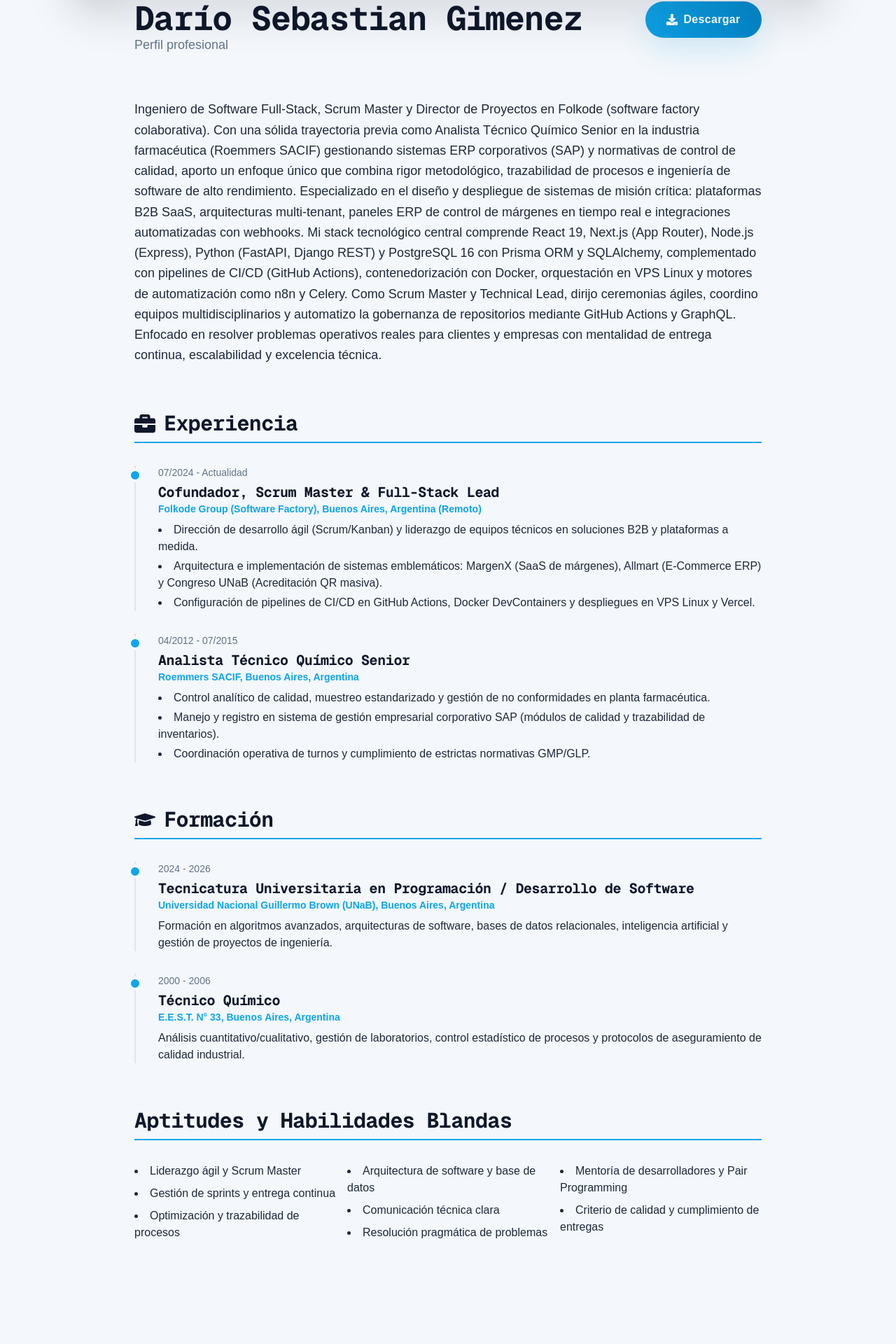
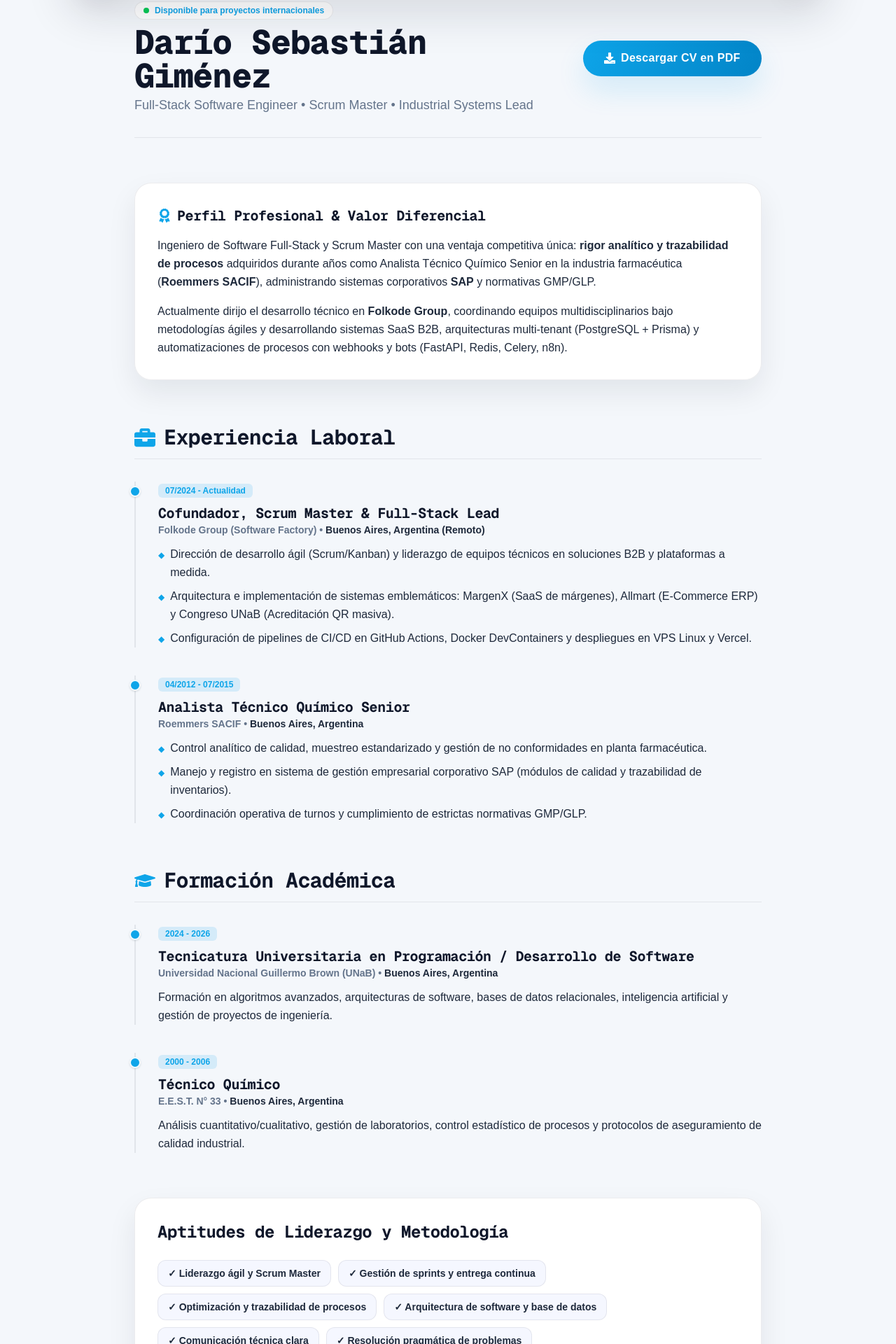
Before and after one commit to dgimenezdeveloper/portafolio-daseg, a Next.js app: page /cv in a window 1280 px wide. Shown: the part 100-2020 px from the top of the page at 70% size. Before the commit the page ends 1980 px from the top, so only its background shows below. Built offline with nearby package versions, Linux system fonts and the light colour scheme.

Commit message:
fix(uxui): Cambios en el GUI

```diff
--- a/src/app/cv/page.tsx
+++ b/src/app/cv/page.tsx
@@ -1,9 +1,8 @@
-"use client"
+"use client";
 import { cvData } from '@/data/cvData';
 import { motion } from 'framer-motion';
-import { FaDownload, FaBriefcase, FaGraduationCap } from 'react-icons/fa';
+import { FaDownload, FaBriefcase, FaGraduationCap, FaAward } from 'react-icons/fa';
 
-// Define a type for Timeline items
 type TimelineItemType = {
   period: string;
   role?: string;
@@ -14,68 +13,121 @@ type TimelineItemType = {
   description: string | string[];
 };
 
-// El componente TimelineItem se vuelve más flexible
 const TimelineItem = ({ item }: { item: TimelineItemType }) => (
   <motion.div
-    className="relative mb-8 border-l-2 border-soft pl-8"
+    className="relative mb-10 border-l-2 border-soft pl-6 sm:pl-8"
     initial={{ opacity: 0, x: -20 }}
-    whileInView={{ opacity: 1, x: 0 }} viewport={{ once: true }} transition={{ duration: 0.6 }}
+    whileInView={{ opacity: 1, x: 0 }}
+    viewport={{ once: true }}
+    transition={{ duration: 0.5 }}
   >
-    <div className="absolute -left-[11px] top-1 h-5 w-5 rounded-full border-4 border-[var(--surface)] bg-[var(--accent)]"></div>
-    <p className="mb-1 text-sm text-muted">{item.period}</p>
-    <h3 className="text-xl font-bold text-primary">{item.role || item.degree}</h3>
-    <p className="mb-2 text-sm font-semibold text-[var(--accent)]">{item.company || item.institution}, {item.location}</p>
+    <div className="absolute -left-[9px] top-1.5 h-4 w-4 rounded-full border-2 border-[var(--surface)] bg-[var(--accent)] shadow-sm"></div>
+    <span className="inline-block rounded-md bg-[var(--accent-soft)] px-2.5 py-0.5 text-xs font-semibold text-[var(--accent)] mb-1">
+      {item.period}
+    </span>
+    <h3 className="text-xl font-bold text-primary mt-1">{item.role || item.degree}</h3>
+    <p className="mb-3 text-sm font-semibold text-muted">
+      {item.company || item.institution} • <span className="text-secondary">{item.location}</span>
+    </p>
 
     {Array.isArray(item.description) ? (
-      <ul className="list-disc list-inside space-y-1 text-secondary">
-        {item.description.map((point: string, i: number) => <li key={i}>{point}</li>)}
+      <ul className="space-y-2 text-sm sm:text-base text-secondary leading-relaxed">
+        {item.description.map((point: string, i: number) => (
+          <li key={i} className="flex items-start gap-2">
+            <span className="text-[var(--accent)] mt-1.5 text-xs">◆</span>
+            <span>{point}</span>
+          </li>
+        ))}
       </ul>
     ) : (
-      <p className="text-secondary">{item.description}</p>
+      <p className="text-sm sm:text-base leading-relaxed text-secondary">{item.description}</p>
     )}
   </motion.div>
 );
 
 export default function CVPage() {
   return (
-    <div className="section-shell pt-36">
+    <div className="section-shell pt-40 sm:pt-44 pb-24">
       <div className="mx-auto max-w-4xl space-y-16">
-      {/* --- HEADER --- */}
-      <motion.div initial={{ opacity: 0, y: -20 }} animate={{ opacity: 1, y: 0 }} transition={{ duration: 0.8 }} className="flex flex-col items-start justify-between gap-4 sm:flex-row">
+
+        {/* HEADER DEL CV (Despejado de la navbar) */}
+        <motion.div
+          initial={{ opacity: 0, y: -20 }}
+          animate={{ opacity: 1, y: 0 }}
+          transition={{ duration: 0.6 }}
+          className="flex flex-col items-start justify-between gap-6 border-b border-soft pb-8 sm:flex-row sm:items-center"
+        >
           <div>
-          <h1 className="text-4xl md:text-5xl font-bold text-primary">Darío Sebastian Gimenez</h1>
-          <p className="text-lg text-muted">Perfil profesional</p>
+            <div className="inline-flex items-center gap-2 rounded-full border border-soft bg-surface px-3 py-1 text-xs font-semibold text-[var(--accent)] mb-2">
+              <span className="h-2 w-2 rounded-full bg-green-500 animate-pulse" />
+              Disponible para proyectos internacionales
             </div>
-        <a href="/cv-dario-gimenez.pdf" download className="btn-primary">
+            <h1 className="text-3xl sm:text-4xl md:text-5xl font-extrabold text-primary tracking-tight">
+              Darío Sebastián Giménez
+            </h1>
+            <p className="text-base sm:text-lg text-muted mt-1 font-medium">
+              Full-Stack Software Engineer • Scrum Master • Industrial Systems Lead
+            </p>
+          </div>
+          <a
+            href="/cv-dario-gimenez.pdf"
+            download
+            className="btn-primary flex items-center gap-2 whitespace-nowrap"
+          >
             <FaDownload />
-          Descargar
+            <span>Descargar CV en PDF</span>
           </a>
         </motion.div>
 
-      {/* --- SOBRE MÍ --- */}
-      <section>
-        <p className="text-lg leading-relaxed text-secondary">{cvData.aboutMeSummary}</p>
+        {/* RESUMEN EJECUTIVO (Estructurado en tarjetas) */}
+        <section className="rounded-3xl border border-soft bg-surface p-6 sm:p-8 shadow-card-soft space-y-4">
+          <h2 className="text-xl font-bold text-primary flex items-center gap-2">
+            <FaAward className="text-[var(--accent)]" />
+            Perfil Profesional & Valor Diferencial
+          </h2>
+          <p className="text-secondary leading-relaxed text-base">
+            Ingeniero de Software Full-Stack y Scrum Master con una ventaja competitiva única: <strong>rigor analítico y trazabilidad de procesos</strong> adquiridos durante años como Analista Técnico Químico Senior en la industria farmacéutica (<strong>Roemmers SACIF</strong>), administrando sistemas corporativos <strong>SAP</strong> y normativas GMP/GLP.
+          </p>
+          <p className="text-secondary leading-relaxed text-base">
+            Actualmente dirijo el desarrollo técnico en <strong>Folkode Group</strong>, coordinando equipos multidisciplinarios bajo metodologías ágiles y desarrollando sistemas SaaS B2B, arquitecturas multi-tenant (PostgreSQL + Prisma) y automatizaciones de procesos con webhooks y bots (FastAPI, Redis, Celery, n8n).
+          </p>
         </section>
 
-      {/* --- EXPERIENCIA --- */}
+        {/* EXPERIENCIA LABORAL */}
         <section>
-        <h2 className="mb-8 flex items-center gap-3 border-b-2 border-[var(--accent)] pb-2 text-3xl font-bold text-primary"><FaBriefcase />Experiencia</h2>
+          <h2 className="mb-8 flex items-center gap-3 border-b border-soft pb-3 text-2xl sm:text-3xl font-bold text-primary">
+            <FaBriefcase className="text-[var(--accent)]" />
+            Experiencia Laboral
+          </h2>
           <div>{cvData.experience.map((exp, i) => <TimelineItem key={i} item={exp} />)}</div>
         </section>
 
-      {/* --- EDUCACIÓN --- */}
+        {/* FORMACIÓN ACADÉMICA */}
         <section>
-        <h2 className="mb-8 flex items-center gap-3 border-b-2 border-[var(--accent)] pb-2 text-3xl font-bold text-primary"><FaGraduationCap />Formación</h2>
+          <h2 className="mb-8 flex items-center gap-3 border-b border-soft pb-3 text-2xl sm:text-3xl font-bold text-primary">
+            <FaGraduationCap className="text-[var(--accent)]" />
+            Formación Académica
+          </h2>
           <div>{cvData.education.map((edu, i) => <TimelineItem key={i} item={edu} />)}</div>
         </section>
 
-       {/* --- APTITUDES --- */}
-      <section>
-        <h2 className="mb-8 border-b-2 border-[var(--accent)] pb-2 text-3xl font-bold text-primary">Aptitudes y Habilidades Blandas</h2>
-        <ul className="columns-2 md:columns-3 text-secondary">
-          {cvData.softSkills.map(skill => <li key={skill} className="mb-2 list-inside list-disc">{skill}</li>)}
-        </ul>
+        {/* APTITUDES EN CHIPS VISUALES (Adiós a las viñetas planas) */}
+        <section className="rounded-3xl border border-soft bg-surface p-6 sm:p-8 shadow-card-soft">
+          <h2 className="mb-6 text-xl sm:text-2xl font-bold text-primary">
+            Aptitudes de Liderazgo y Metodología
+          </h2>
+          <div className="flex flex-wrap gap-2.5">
+            {cvData.softSkills.map((skill, index) => (
+              <span
+                key={index}
+                className="rounded-xl border border-soft bg-[var(--surface-muted)] px-3.5 py-2 text-xs sm:text-sm font-semibold text-secondary transition-colors hover:border-[var(--accent)] hover:text-[var(--accent)]"
+              >
+                ✓ {skill}
+              </span>
+            ))}
+          </div>
         </section>
+
       </div>
     </div>
   );
--- a/src/components/Footer.tsx
+++ b/src/components/Footer.tsx
@@ -4,29 +4,44 @@ export default function Footer() {
   const currentYear = new Date().getFullYear();
 
   return (
-    <footer className="w-full border-t border-soft bg-[var(--page-contrast)] px-4 py-8" role="contentinfo">
-      <div className="mx-auto flex max-w-6xl flex-col items-center justify-between gap-4 text-center text-sm text-muted sm:flex-row">
-        <p>© {currentYear} Daseg. Diseñado y construido por Darío Gimenez.</p>
-        <nav className="flex items-center gap-4 text-lg" aria-label="Redes sociales">
+    <footer className="w-full border-t border-soft bg-[var(--page-contrast)] px-4 py-12" role="contentinfo">
+      <div className="mx-auto flex max-w-6xl flex-col items-center justify-between gap-6 text-center sm:flex-row sm:text-left">
+        <div className="space-y-1">
+          <p className="text-sm font-bold text-primary">Darío Sebastián Giménez</p>
+          <p className="text-xs text-muted">
+            Full-Stack Engineer & Scrum Master • Buenos Aires, Argentina (Remoto a todo el mundo)
+          </p>
+        </div>
+
+        <div className="flex items-center gap-6">
+          <div className="inline-flex items-center gap-2 rounded-full border border-soft bg-surface px-3 py-1 text-xs font-medium text-secondary">
+            <span className="h-2 w-2 rounded-full bg-green-500 animate-pulse" />
+            Disponible para nuevos proyectos
+          </div>
+          <div className="flex items-center gap-4 text-lg">
             <a
               href="https://www.linkedin.com/in/daseg"
               target="_blank"
               rel="noopener noreferrer"
               className="text-muted transition-colors hover:text-[var(--accent)]"
-            aria-label="Perfil de LinkedIn de Darío Gimenez"
+              aria-label="LinkedIn"
             >
-            <FaLinkedin size={22} aria-hidden="true" />
+              <FaLinkedin size={22} />
             </a>
             <a
               href="https://github.com/dgimenezdeveloper"
               target="_blank"
               rel="noopener noreferrer"
               className="text-muted transition-colors hover:text-[var(--accent)]"
-            aria-label="Perfil de GitHub de Darío Gimenez"
+              aria-label="GitHub"
             >
-            <FaGithub size={22} aria-hidden="true" />
+              <FaGithub size={22} />
             </a>
-        </nav>
+          </div>
+        </div>
+      </div>
+      <div className="mt-8 text-center text-xs text-muted border-t border-soft/40 pt-4">
+        © {currentYear} Daseg. Diseñado con Next.js 15, React 19 y Tailwind CSS v4.
       </div>
     </footer>
   );
--- a/src/components/ProjectCard.tsx
+++ b/src/components/ProjectCard.tsx
@@ -60,13 +60,13 @@ export default function ProjectCard({ project }: ProjectProps) {
   return (
     <>
       <Tilt
-        perspective={1200}
+        perspective={1800}        // Perspectiva más natural
         glareEnable={true}
-        glareMaxOpacity={0.13}
+        glareMaxOpacity={0.08}    // Brillo sutil, no deslumbrante
         glarePosition="all"
-        scale={1.03}
-        tiltMaxAngleX={12}
-        tiltMaxAngleY={12}
+        scale={1.01}             // Escala casi imperceptible (no salta a la cara)
+        tiltMaxAngleX={4}         // Inclinación suave de 4° (en lugar de 12°)
+        tiltMaxAngleY={4}
         className="rounded-3xl h-full"
       >
         <motion.div
@@ -168,8 +168,8 @@ export default function ProjectCard({ project }: ProjectProps) {
         <ProjectGalleryModal
           images={project.gallery}
           open={modalOpen}
-          onClose={() => setModalOpen(false)}
           projectTitle={project.title}
+          onCloseAction={() => setModalOpen(false)}
         />
       )}
     </>
--- a/src/components/ProjectGalleryModal.tsx
+++ b/src/components/ProjectGalleryModal.tsx
@@ -7,14 +7,14 @@ import Image from "next/image";
 type ProjectGalleryModalProps = {
   images?: Record<string, string[]> | string[];
   open: boolean;
-  onClose: () => void;
+  onCloseAction: () => void;
   projectTitle?: string;
 };
 
 export default function ProjectGalleryModal({
   images,
   open,
-  onClose,
+  onCloseAction,
   projectTitle = "Galería del Proyecto",
 }: ProjectGalleryModalProps) {
   // Convertir array simple a objeto con una sola sección si es necesario (memoizado y sanitizado)
@@ -49,7 +49,7 @@ export default function ProjectGalleryModal({
   useEffect(() => {
     if (!open || sectionNames.length === 0) return;
     const handleKey = (e: KeyboardEvent) => {
-      if (e.key === "Escape") onClose();
+      if (e.key === "Escape") onCloseAction();
       const currentImages = sections[currentSection] || [];
       if (currentImages.length > 0) {
         if (e.key === "ArrowRight") setCurrentIndex((c) => (c + 1) % currentImages.length);
@@ -58,7 +58,7 @@ export default function ProjectGalleryModal({
     };
     window.addEventListener("keydown", handleKey);
     return () => window.removeEventListener("keydown", handleKey);
-  }, [open, currentSection, sections, sectionNames, onClose]);
+  }, [open, currentSection, sections, sectionNames, onCloseAction]);
 
   if (!open || sectionNames.length === 0) return null;
 
@@ -80,7 +80,7 @@ export default function ProjectGalleryModal({
         animate={{ opacity: 1 }}
         exit={{ opacity: 0 }}
         transition={{ duration: 0.35, ease: "easeInOut" }}
-        onClick={onClose}
+        onClick={onCloseAction}
       >
         <motion.div
           className="relative flex h-[90vh] w-full max-w-7xl flex-col rounded-3xl border border-soft bg-surface shadow-card"
@@ -94,7 +94,7 @@ export default function ProjectGalleryModal({
           <div className="flex items-center justify-between border-b border-soft p-6">
             <h2 className="text-2xl font-bold text-primary">{projectTitle}</h2>
             <button
-              onClick={onClose}
+              onClick={onCloseAction}
               className="text-muted transition-colors hover:text-[var(--accent)]"
               aria-label="Cerrar galería"
             >
--- a/src/components/Skills.tsx
+++ b/src/components/Skills.tsx
@@ -1,94 +1,82 @@
 "use client";
 
-import { FaHtml5, FaCss3Alt, FaReact, FaVuejs, FaPython, FaGitAlt, FaGithub, FaSass, FaNodeJs } from 'react-icons/fa';
-import { IoLogoJavascript } from 'react-icons/io5';
-import { SiTailwindcss, SiMysql, SiMongodb, SiDjango, SiFlask, SiTypescript, SiNextdotjs, SiPostgresql, SiSqlite } from 'react-icons/si';
-import { motion } from 'framer-motion';
+import { FaReact, FaPython, FaNodeJs, FaDocker, FaGitAlt } from 'react-icons/fa';
+import { SiTailwindcss, SiDjango, SiFastapi, SiTypescript, SiNextdotjs, SiPostgresql, SiRedis, SiPrisma, SiPytorch, SiN8N } from 'react-icons/si';
 
-const getSkillsData = () => [
-	// Lenguajes de programación
-  { name: 'JavaScript', icon: IoLogoJavascript, color: 'text-yellow-400' },
-  { name: 'TypeScript', icon: SiTypescript, color: 'text-blue-600' },
+
+const skillCategories = [
+  {
+    title: "Backend & Base de Datos",
+    skills: [
       { name: 'Python', icon: FaPython, color: 'text-blue-400' },
-
-	// Frontend
-	{ name: 'HTML5', icon: FaHtml5, color: 'text-orange-500' },
-	{ name: 'CSS3', icon: FaCss3Alt, color: 'text-blue-500' },
-	{ name: 'Sass', icon: FaSass, color: 'text-pink-500' },
-	{ name: 'Tailwind CSS', icon: SiTailwindcss, color: 'text-teal-400' },
-  { name: 'React', icon: FaReact, color: 'text-cyan-400' },
-  { name: 'Next.js', icon: SiNextdotjs, color: 'text-primary' },
-	{ name: 'Vue.js', icon: FaVuejs, color: 'text-green-500' },
-
-	// Backend
-	{ name: 'Node.js', icon: FaNodeJs, color: 'text-green-600' },
-	{ name: 'Flask', icon: SiFlask, color: '' },
-	{ name: 'Django', icon: SiDjango, color: 'text-green-800' },
-	{ name: 'Django REST', icon: SiDjango, color: 'text-green-700' },
-
-	// Bases de datos
-	{ name: 'MySQL', icon: SiMysql, color: 'text-blue-600' },
-  { name: 'PostgreSQL', icon: SiPostgresql, color: 'text-sky-700' },
-  { name: 'MongoDB', icon: SiMongodb, color: 'text-green-500' },
-  { name: 'SQLite', icon: SiSqlite, color: 'text-gray-500' },
-
-	// Control de versiones
-	{ name: 'Git', icon: FaGitAlt, color: 'text-orange-600' },
-	{ name: 'GitHub', icon: FaGithub, color: '' },
+      { name: 'FastAPI', icon: SiFastapi, color: 'text-teal-400' },
+      { name: 'Django / DRF', icon: SiDjango, color: 'text-green-700' },
+      { name: 'Node.js (Express)', icon: FaNodeJs, color: 'text-green-500' },
+      { name: 'PostgreSQL', icon: SiPostgresql, color: 'text-sky-400' },
+      { name: 'Prisma ORM', icon: SiPrisma, color: 'text-slate-200' },
+      { name: 'Redis', icon: SiRedis, color: 'text-red-500' },
+    ]
+  },
+  {
+    title: "Frontend & Arquitectura UI",
+    skills: [
+      { name: 'TypeScript', icon: SiTypescript, color: 'text-blue-500' },
+      { name: 'React 19', icon: FaReact, color: 'text-cyan-400' },
+      { name: 'Next.js 16', icon: SiNextdotjs, color: 'text-white' },
+      { name: 'Tailwind CSS v4', icon: SiTailwindcss, color: 'text-teal-400' },
+    ]
+  },
+  {
+    title: "DevOps, Automatización & IA",
+    skills: [
+      { name: 'Docker / DevContainers', icon: FaDocker, color: 'text-sky-500' },
+      { name: 'CI/CD (GitHub Actions)', icon: FaGitAlt, color: 'text-orange-500' },
+      { name: 'n8n Webhooks', icon: SiN8N, color: 'text-red-400' },
+      { name: 'PyTorch (Computer Vision)', icon: SiPytorch, color: 'text-orange-600' },
+    ]
+  }
 ];
 
-const containerVariants = {
-  hidden: { opacity: 0 },
-  visible: {
-    opacity: 1,
-    transition: {
-      staggerChildren: 0.1,
-    },
-  },
-};
-
-const itemVariants = {
-  hidden: { y: 20, opacity: 0 },
-  visible: {
-    y: 0,
-    opacity: 1,
-  },
-};
-
 export default function Skills() {
-  const skillsData = getSkillsData();
-
   return (
     <section id="habilidades" className="section-shell" aria-labelledby="skills-heading">
-      <div className="max-w-5xl mx-auto text-center space-y-3 sm:space-y-4 px-4 sm:px-6">
-
-        <h2 id="skills-heading" className="text-2xl sm:text-3xl md:text-4xl font-bold text-primary">Mis Habilidades Técnicas</h2>
-        <p className="text-muted text-base sm:text-lg px-2">
-          Tecnologías y herramientas con las que me siento cómodo trabajando.
+      <div className="max-w-6xl mx-auto space-y-8 px-4 sm:px-6">
+        <div className="text-center space-y-3">
+          <h2 id="skills-heading" className="text-3xl sm:text-4xl font-extrabold text-primary tracking-tight">
+            Ecosistema Tecnológico
+          </h2>
+          <p className="text-muted text-base sm:text-lg max-w-2xl mx-auto">
+            Stack especializado en la construcción de sistemas empresariales, flujos automatizados y aplicaciones web resilientes.
           </p>
         </div>
 
-      <motion.div
-        className="mt-8 sm:mt-10 md:mt-12 grid grid-cols-2 sm:grid-cols-3 md:grid-cols-4 lg:grid-cols-5 gap-3 sm:gap-4 md:gap-5"
-        variants={containerVariants}
-        initial="hidden"
-        whileInView="visible"
-        viewport={{ once: true, amount: 0.2 }}
+        <div className="grid grid-cols-1 md:grid-cols-3 gap-6 pt-4">
+          {skillCategories.map((cat, index) => (
+            <div
+              key={index}
+              className="rounded-3xl border border-soft bg-surface p-6 shadow-card-soft space-y-4 flex flex-col"
             >
-        {skillsData.map((skill) => {
-          const IconComponent = skill.icon;
+              <h3 className="text-lg font-bold text-[var(--accent)] border-b border-soft pb-2">
+                {cat.title}
+              </h3>
+              <div className="grid grid-cols-2 gap-3 pt-2">
+                {cat.skills.map((skill) => {
+                  const Icon = skill.icon;
                   return (
-            <motion.div
+                    <div
                       key={skill.name}
-              className="flex flex-col items-center justify-center gap-2 sm:gap-3 rounded-2xl border border-soft bg-surface shadow-card-soft p-4 sm:p-5 text-primary transition-transform duration-300 hover:-translate-y-1"
-              variants={itemVariants}
+                      className="flex items-center gap-2.5 rounded-2xl border border-soft bg-surface-muted/60 px-3 py-2.5 transition-transform hover:-translate-y-0.5"
                     >
-              <IconComponent size={32} className={`sm:w-9 sm:h-9 ${skill.color}`} />
-              <span className="text-xs sm:text-sm font-semibold text-secondary text-center">{skill.name}</span>
-            </motion.div>
+                      <Icon size={20} className={`${skill.color} shrink-0`} />
+                      <span className="text-xs font-semibold text-secondary truncate">{skill.name}</span>
+                    </div>
                   );
                 })}
-      </motion.div>
+              </div>
+            </div>
+          ))}
+        </div>
+      </div>
     </section>
   );
 }
```
Lines whose indentation alone changed are shown as unchanged.
